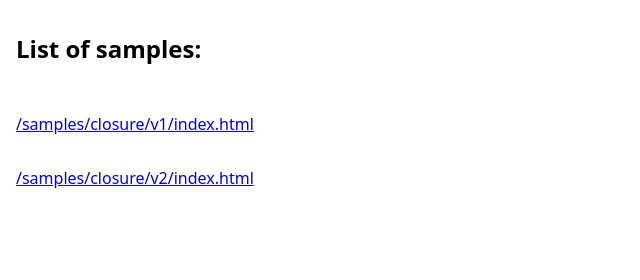
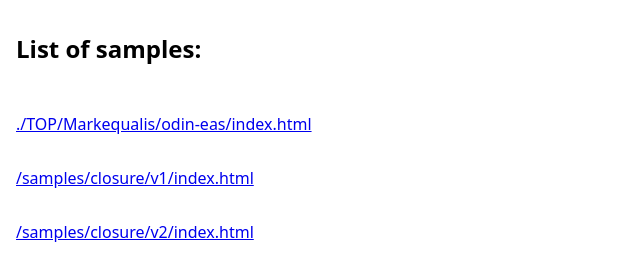
Before and after one commit to DoVi1/pair-programming, a website: page src/index.html in a window 1280 px wide. Shown: the whole page, without its empty margins (0-640 px from the left). Drawn offline with Linux system fonts and the light colour scheme.

Commit message:
Add Markequalis/odin-eas in home links

```diff
--- a/src/index.html
+++ b/src/index.html
@@ -16,6 +16,12 @@
     <main>
       <h1>List of samples:</h1>
     </main>
+
+    <div>
+      <a href="./TOP/Markequalis/odin-eas/index.html">
+        ./TOP/Markequalis/odin-eas/index.html
+      </a>
+    </div>
     <div>
       <a href="./samples/closure/v1/index.html">
         /samples/closure/v1/index.html
```
